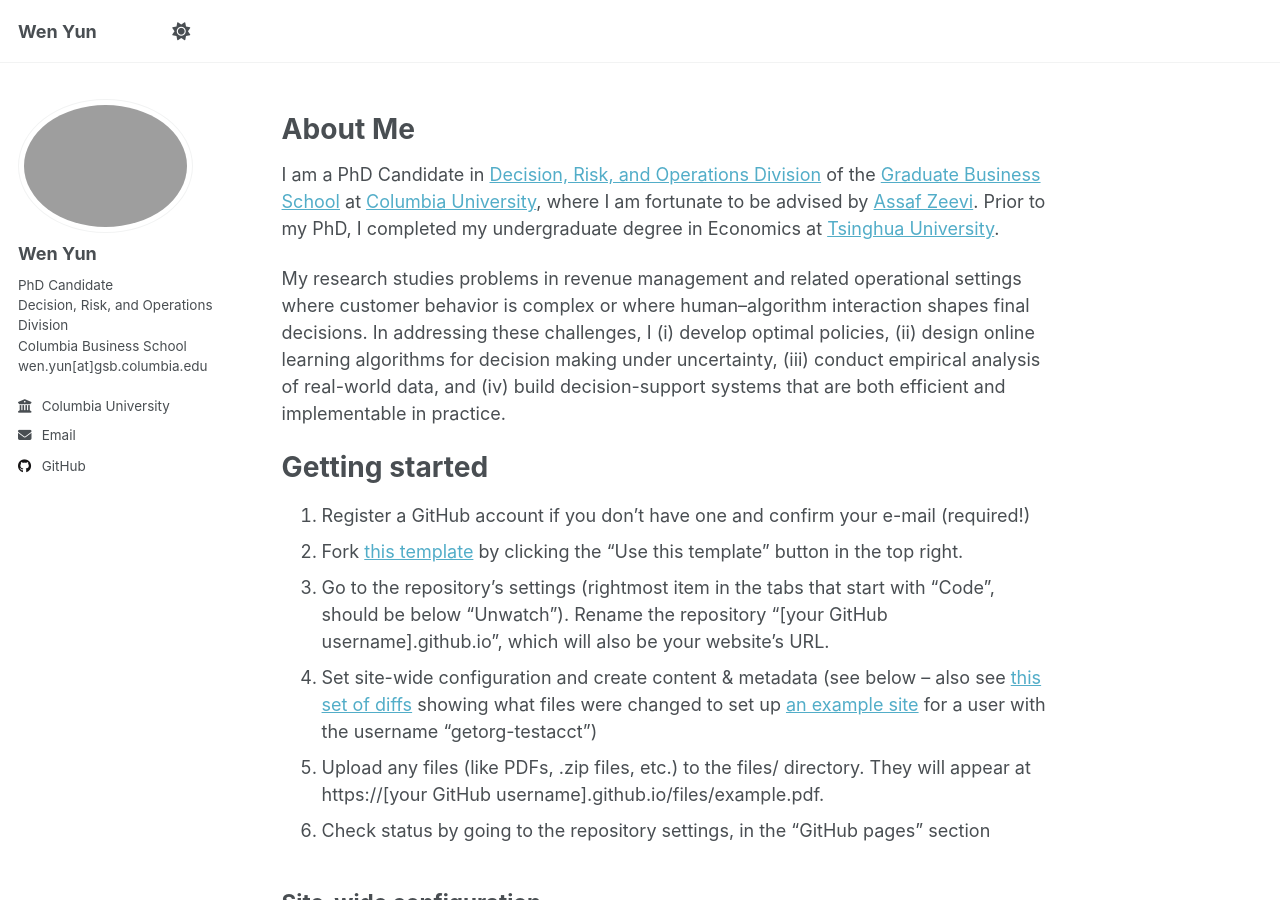
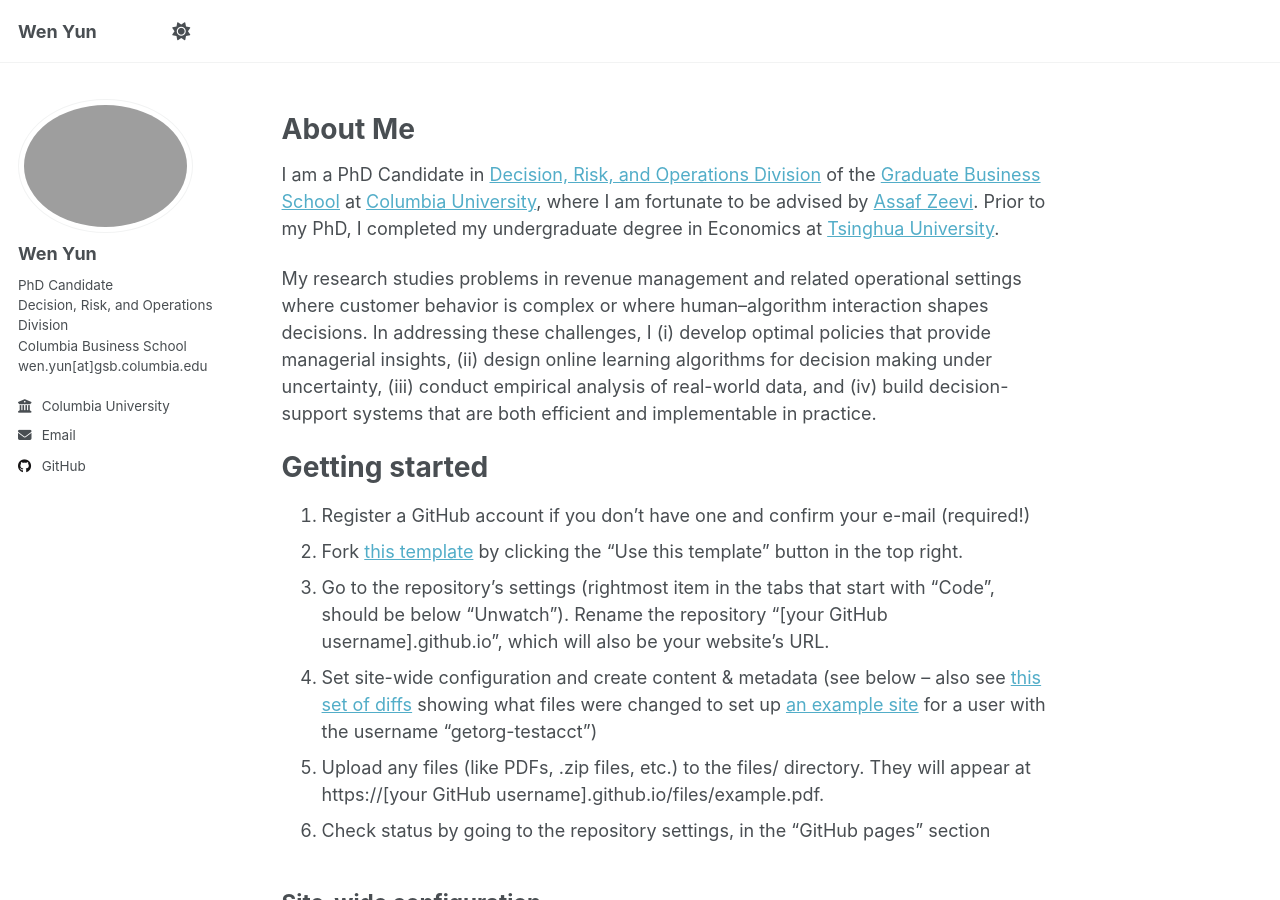
Before and after one commit to wenyun0/wenyun0.github.io, a Jekyll site: the page built from _pages/about.md, in a window 1280 px wide and 900 px high. Built offline with Jekyll 4.4.1, drawn with Linux system fonts in a browser that asks for light colours; a script that is not in the unit is left out.

Commit message:
Update about.md

```diff
--- a/_pages/about.md
+++ b/_pages/about.md
@@ -11,7 +11,7 @@ redirect_from:
 # About Me
 I am a PhD Candidate in [Decision, Risk, and Operations Division](https://business.columbia.edu/faculty/divisions/dro) of the [Graduate Business School](https://business.columbia.edu) at [Columbia University](https://www.columbia.edu), where I am fortunate to be advised by [Assaf Zeevi](https://business.columbia.edu/faculty/people/assaf-zeevi). Prior to my PhD, I completed my undergraduate degree in Economics at [Tsinghua University](https://www.tsinghua.edu.cn/en/).
 
-My research studies problems in revenue management and related operational settings where customer behavior is complex or where human–algorithm interaction shapes final decisions. In addressing these challenges, I (i) develop optimal policies, (ii) design online learning algorithms for decision making under uncertainty, (iii) conduct empirical analysis of real-world data, and (iv) build decision-support systems that are both efficient and implementable in practice.
+My research studies problems in revenue management and related operational settings where customer behavior is complex or where human–algorithm interaction shapes decisions. In addressing these challenges, I (i) develop optimal policies that provide managerial insights, (ii) design online learning algorithms for decision making under uncertainty, (iii) conduct empirical analysis of real-world data, and (iv) build decision-support systems that are both efficient and implementable in practice.
 
 Getting started
 ======
```
